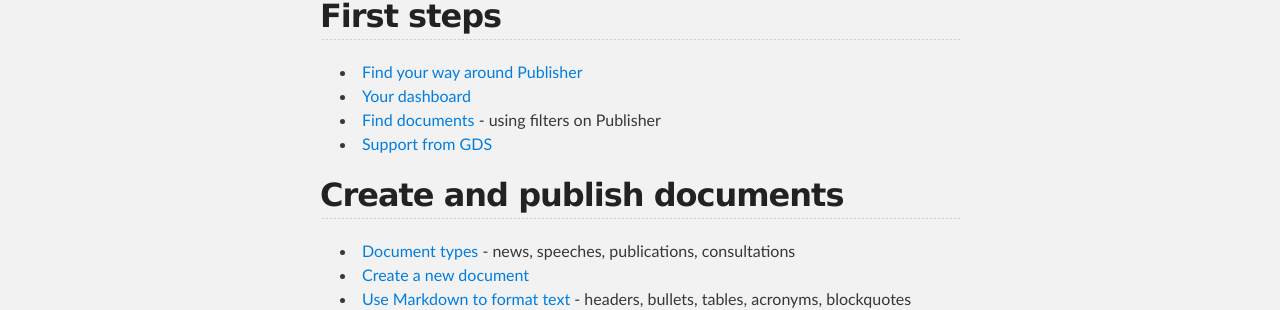
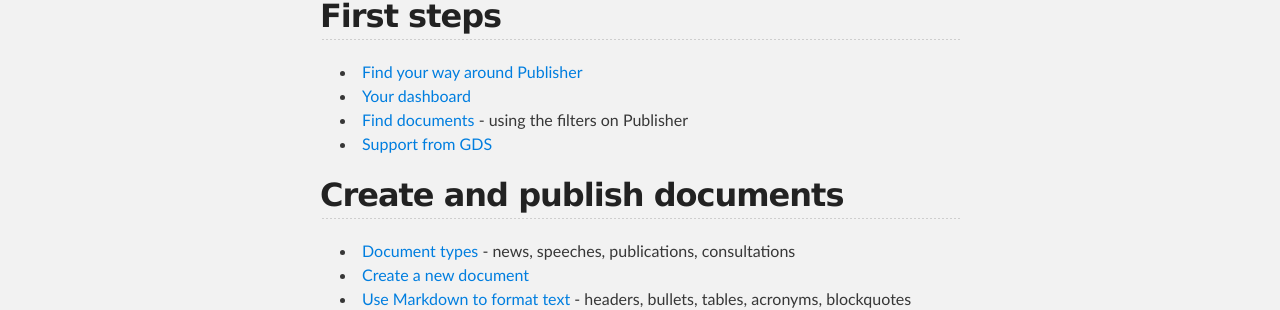
Before and after one commit to alphagov/inside-government-admin-guide, a Jekyll site: the page built from index.md, in a window 1280 px wide. Shown: the part 450-760 px from the top of the page. Built offline with Jekyll 4.4.1, drawn with Linux system fonts in a browser that asks for light colours.

Commit message:
Update index.md

```diff
--- a/index.md
+++ b/index.md
@@ -12,7 +12,7 @@
 ## First steps
 * [Find your way around Publisher](first-steps/top-navigation.html)
 * [Your dashboard](first-steps/your-dashboard.html)
-* [Find documents](first-steps/document-hub.html) - using filters on Publisher
+* [Find documents](first-steps/document-hub.html) - using the filters on Publisher
 * [Support from GDS](first-steps/support-from-GDS.html)
 
 
```
